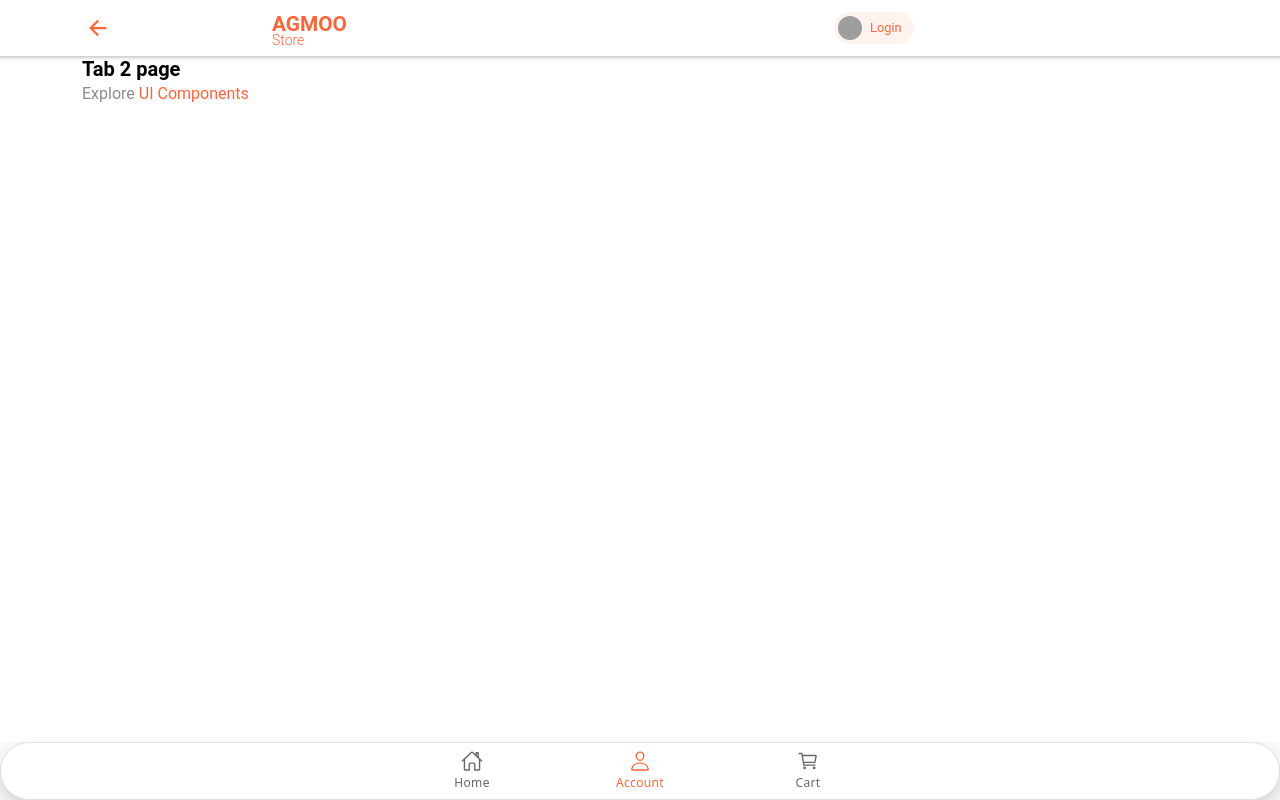
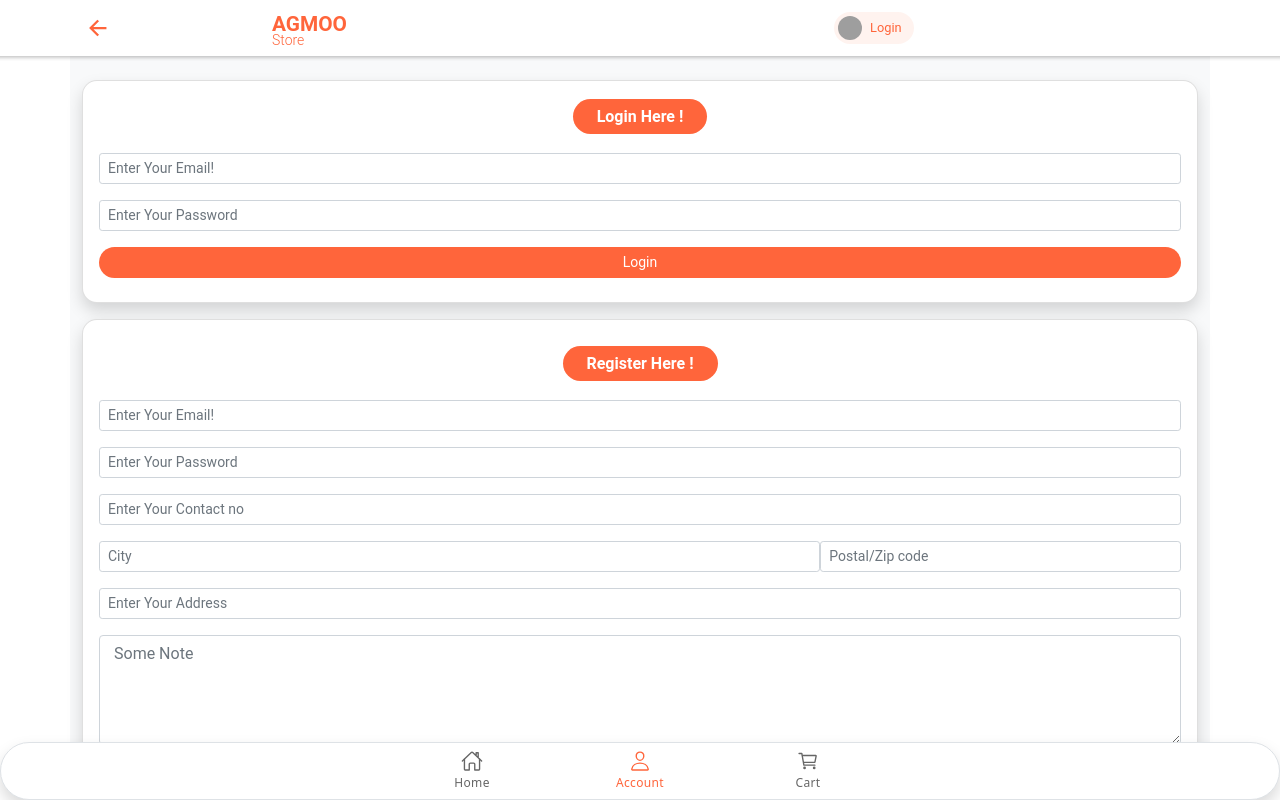
Before and after one commit to saeedhak/agmoo, a React (Create React App) app: page /account in a window 1280 px wide. Built offline with nearby package versions, Linux system fonts and the light colour scheme; grey boxes are pictures that could not be loaded.

Commit message:
account page complete

```diff
--- a/src/App.tsx
+++ b/src/App.tsx
@@ -39,7 +39,7 @@ setupIonicReact();
 const App: React.FC = () => (
   <IonApp>
     <IonReactRouter>
-      <IonTabs className='bg-light'>
+      <IonTabs>
         <IonRouterOutlet>
           <Route exact path="/home">
             <Home />
--- a/src/pages/Account.tsx
+++ b/src/pages/Account.tsx
@@ -1,18 +1,81 @@
-import { IonContent, IonHeader, IonPage, IonTitle, IonToolbar } from '@ionic/react';
-import ExploreContainer from '../components/ExploreContainer';
-import Header from '../components/Header';
+import {
+  IonContent,
+  IonPage
+} from "@ionic/react";
+import Header from "../components/Header";
 
 const Tab2: React.FC = () => {
   return (
     <IonPage>
-    <Header/>
+      <Header />
       <IonContent fullscreen>
-        <IonHeader collapse="condense">
-          <IonToolbar>
-            <IonTitle size="large">Tab 2</IonTitle>
-          </IonToolbar>
-        </IonHeader>
-        <ExploreContainer name="Tab 2 page" />
+        <div className="container bg-light pt-4 my__PB_3">
+        <div className="row mb-3">
+            <div className="col-12">
+              <div className="card shadow my__BOX_RADIUS pt-2 pb-2">
+                <div className="card-body text-center">
+                  <span className="card-title pt-2 pb-2 ps-4 pe-4 shadow-2 rounded-pill my__headTitle text-center my__BG">Login Here !</span>
+                  <div className="row pt-4">
+                    <div className="col-12">
+                      <form>
+                        <div className="mb-3">
+                          <input type="email" className="form-control form-control-sm" id="user_email" placeholder="Enter Your Email!" required />
+                        </div>
+                        <div className="mb-3">
+                          <input type="password" className="form-control form-control-sm" id="user_password" placeholder="Enter Your Password" required />
+                        </div>
+                        <button className="w-100 text-center btn btn-sm my__BG rounded-pill">Login </button>
+                      </form>
+                    </div>
+                  </div>
+                </div>
+              </div>
+            </div>
+          </div>
+          <div className="row">
+            <div className="col-12">
+              <div className="card shadow my__BOX_RADIUS pt-3 pb-3">
+                <div className="card-body text-center">
+                  <span className="card-title pt-2 pb-2 ps-4 pe-4 shadow-2 rounded-pill my__headTitle text-center my__BG">Register Here !</span>
+                  <div className="row pt-4">
+                    <div className="col-12">
+                      <form>
+                        <div className="mb-3">
+                          <input type="email" className="form-control form-control-sm" id="user_email" placeholder="Enter Your Email!" required />
+                        </div>
+                        <div className="mb-3">
+                          <input type="password" className="form-control form-control-sm" id="user_password" placeholder="Enter Your Password" required />
+                        </div>
+                        <div className="mb-3">
+                          <input type="text" className="form-control form-control-sm" id="user_contact" placeholder="Enter Your Contact no" required />
+                        </div>
+                        <div className="row g-0">
+                          <div className="col-8">
+                            <div className="mb-3">
+                              <input type="text" className="form-control form-control-sm" id="user_city" placeholder="City" required />
+                            </div>
+                          </div>
+                          <div className="col-4">
+                            <div className="mb-3">
+                              <input type="text" className="form-control form-control-sm" id="user_zip_code" placeholder="Postal/Zip code" required />
+                            </div>
+                          </div>
+                        </div>
+                        <div className="mb-3">
+                          <input type="text" className="form-control form-control-sm" id="user_address" placeholder="Enter Your Address" required />
+                        </div>
+                        <div className="mb-3">
+                          <textarea className="form-control" id="user Message" rows={4} placeholder="Some Note" />
+                        </div>
+                        <button className="w-100 text-center btn btn-sm my__BG rounded-pill">Submit</button>
+                      </form>
+                    </div>
+                  </div>
+                </div>
+              </div>
+            </div>
+          </div>
+        </div>
       </IonContent>
     </IonPage>
   );
--- a/src/pages/Home.tsx
+++ b/src/pages/Home.tsx
@@ -8,7 +8,7 @@ const Tab1: React.FC = () => {
     <IonPage>
       <Header />
       <IonContent fullscreen>
-        <div className="container bg-light pt-4 my__PB_3">
+        <div className="container bg-light pt-4 my__PB_3 h-100">
 
           <div className="card shadow rounded-pill mb-3">
             <div className="card-body p-1">
--- a/src/theme/variables.css
+++ b/src/theme/variables.css
@@ -283,4 +283,7 @@ http://ionicframework.com/docs/theming/ */
   .my__BOX_RADIUS{
     border-radius: 15px;
   }
+  .inner-scroll{
+    background-color: #F1F2F3 !important;
+  }
 /* custom css End */
```
